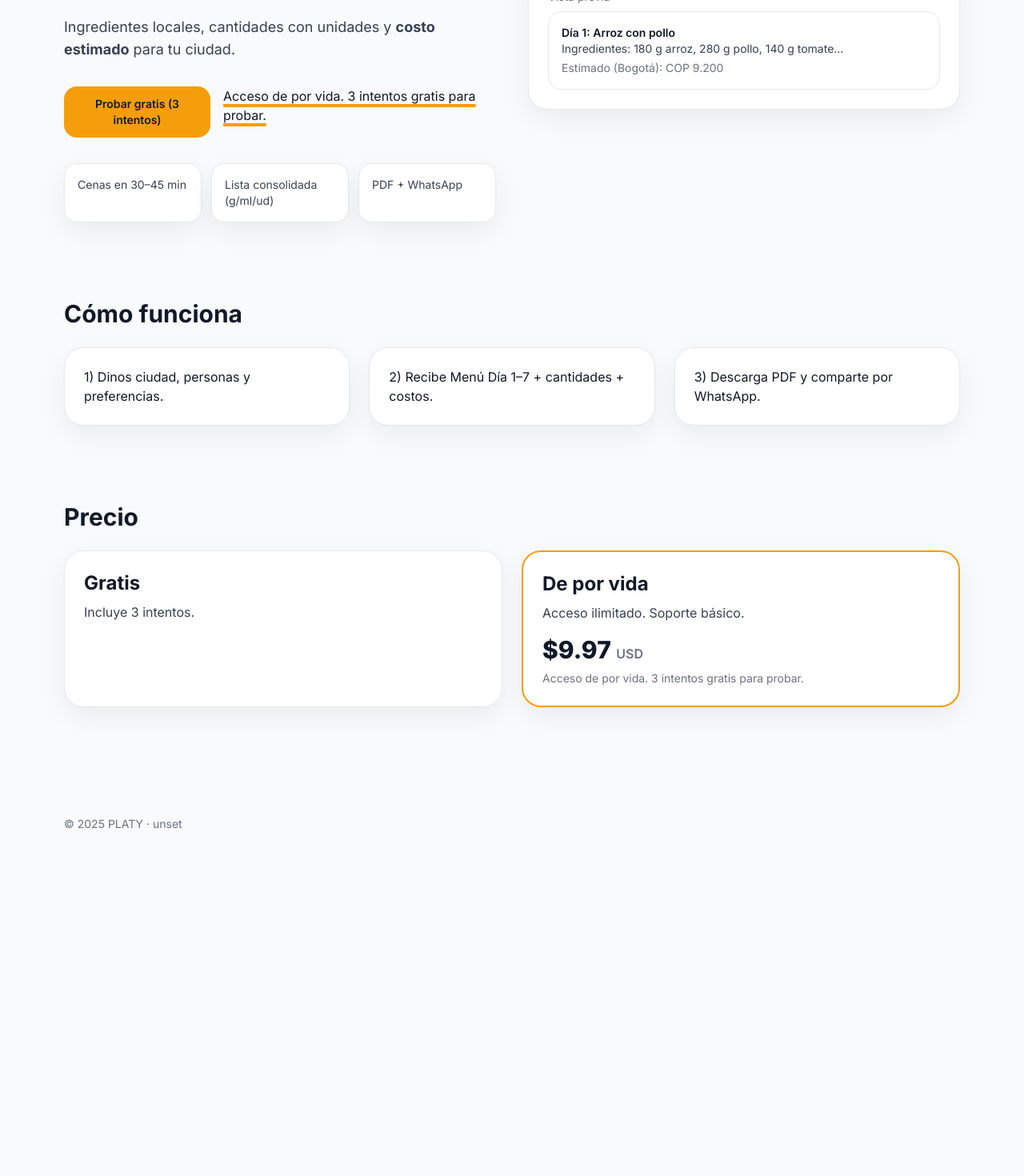
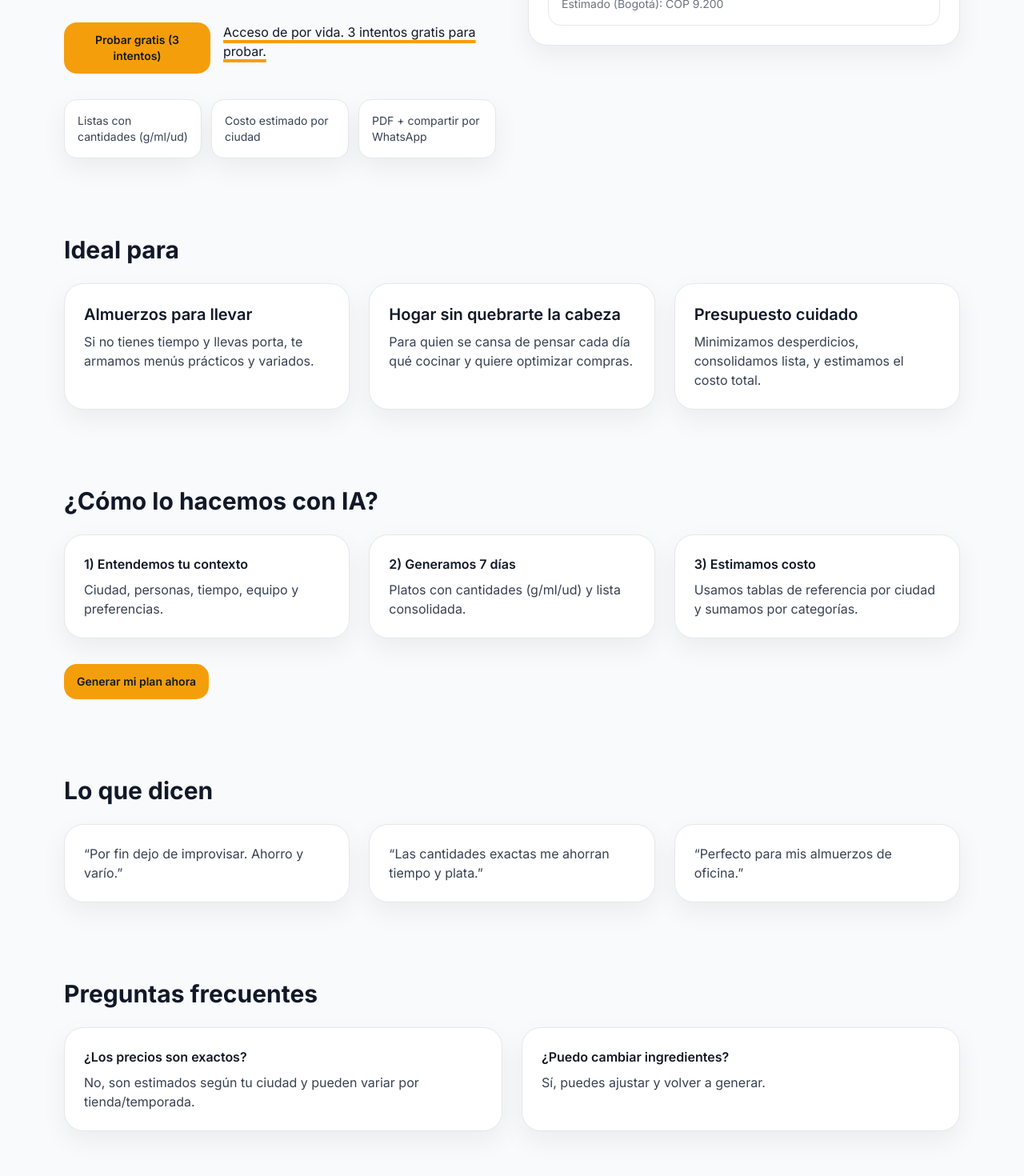
Before and after one commit to davidvelascobohorquez-blip/Platty-Pro, a Next.js app: page / in a window 1280 px wide. Shown: the part 660-2130 px from the top of the page at 80% size. Before the commit the page ends 1796 px from the top, so only its background shows below. Built offline with nearby package versions, Linux system fonts and the light colour scheme; no server answers.

Commit message:
Update page.tsx

```diff
--- a/app/page.tsx
+++ b/app/page.tsx
@@ -6,37 +6,35 @@ import { site } from '@/site.config'
 export default function Page() {
   return (
     <main className="container py-14">
+      {/* HEADER */}
       <header className="flex items-center justify-between">
-        <Brand size="xl" />
+        <Brand />
         <nav className="text-sm text-stone">
           <a href="#como" className="mr-6 hover:text-charcoal">Cómo funciona</a>
+          <a href="#para-quien" className="mr-6 hover:text-charcoal">Para quién</a>
           <a href="#precios" className="hover:text-charcoal">Precios</a>
         </nav>
       </header>
 
+      {/* HERO */}
       <section className="mt-16 grid md:grid-cols-2 gap-10 items-center">
         <div>
           <h1 className="text-5xl md:text-6xl font-extrabold tracking-tight leading-[1.05]">
             Tu menú semanal más barato, en 1 clic
           </h1>
           <p className="mt-5 text-lg text-graphite">
-            Ingredientes locales, cantidades con unidades y <strong>costo estimado</strong> para tu ciudad.
+            Usamos <strong>IA</strong> para planificar 7 días con ingredientes locales, cantidades en <strong>g/ml/ud</strong> y <strong>costo estimado</strong> según tu ciudad.
           </p>
           <div className="mt-8 flex gap-4">
-            <Link href="/demo">
-              <Button>Probar gratis ({site.trials.free} intentos)</Button>
-            </Link>
-            <a
-              href="#precios"
-              className="underline decoration-amber decoration-4 underline-offset-4"
-            >
-              {site.copy.lifetimePitch}
+            <Link href="/demo"><Button>Probar gratis ({site.trials.free} intentos)</Button></Link>
+            <a href="#precios" className="underline decoration-amber decoration-4 underline-offset-4">
+              {site.copy?.lifetimePitch ?? 'Acceso de por vida. 3 intentos gratis para probar.'}
             </a>
           </div>
           <ul className="mt-8 grid grid-cols-1 sm:grid-cols-3 gap-3 text-sm text-graphite">
-            <li className="bg-card rounded-2xl p-4 shadow-soft border border-line">Cenas en 30–45 min</li>
-            <li className="bg-card rounded-2xl p-4 shadow-soft border border-line">Lista consolidada (g/ml/ud)</li>
-            <li className="bg-card rounded-2xl p-4 shadow-soft border border-line">PDF + WhatsApp</li>
+            <li className="bg-card rounded-2xl p-4 shadow-soft border border-line">Listas con cantidades (g/ml/ud)</li>
+            <li className="bg-card rounded-2xl p-4 shadow-soft border border-line">Costo estimado por ciudad</li>
+            <li className="bg-card rounded-2xl p-4 shadow-soft border border-line">PDF + compartir por WhatsApp</li>
           </ul>
         </div>
 
@@ -44,50 +42,96 @@ export default function Page() {
           <div className="text-sm text-stone mb-2">Vista previa</div>
           <div className="rounded-2xl border border-line p-4 text-sm">
             <div className="font-semibold">Día 1: Arroz con pollo</div>
-            <div className="text-graphite">
-              Ingredientes: 180 g arroz, 280 g pollo, 140 g tomate…
-            </div>
+            <div className="text-graphite">Ingredientes: 180 g arroz, 280 g pollo, 140 g tomate…</div>
             <div className="text-stone mt-1">Estimado (Bogotá): COP 9.200</div>
           </div>
         </div>
       </section>
 
-      <section id="como" className="mt-24">
-        <h2 className="text-3xl font-bold">Cómo funciona</h2>
+      {/* PARA QUIÉN */}
+      <section id="para-quien" className="mt-24">
+        <h2 className="text-3xl font-bold">Ideal para</h2>
         <div className="grid md:grid-cols-3 gap-6 mt-6">
           <div className="bg-card rounded-3xl shadow-soft border border-line p-6">
-            1) Dinos ciudad, personas y preferencias.
+            <div className="text-xl font-semibold">Almuerzos para llevar</div>
+            <p className="text-graphite mt-2">Si no tienes tiempo y llevas porta, te armamos menús prácticos y variados.</p>
           </div>
           <div className="bg-card rounded-3xl shadow-soft border border-line p-6">
-            2) Recibe Menú Día 1–7 + cantidades + costos.
+            <div className="text-xl font-semibold">Hogar sin quebrarte la cabeza</div>
+            <p className="text-graphite mt-2">Para quien se cansa de pensar cada día qué cocinar y quiere optimizar compras.</p>
           </div>
           <div className="bg-card rounded-3xl shadow-soft border border-line p-6">
-            3) Descarga PDF y comparte por WhatsApp.
+            <div className="text-xl font-semibold">Presupuesto cuidado</div>
+            <p className="text-graphite mt-2">Minimizamos desperdicios, consolidamos lista, y estimamos el costo total.</p>
           </div>
         </div>
       </section>
 
+      {/* CÓMO FUNCIONA */}
+      <section id="como" className="mt-24">
+        <h2 className="text-3xl font-bold">¿Cómo lo hacemos con IA?</h2>
+        <div className="grid md:grid-cols-3 gap-6 mt-6">
+          <div className="bg-card rounded-3xl shadow-soft border border-line p-6">
+            <div className="font-semibold mb-2">1) Entendemos tu contexto</div>
+            <p className="text-graphite">Ciudad, personas, tiempo, equipo y preferencias.</p>
+          </div>
+          <div className="bg-card rounded-3xl shadow-soft border border-line p-6">
+            <div className="font-semibold mb-2">2) Generamos 7 días</div>
+            <p className="text-graphite">Platos con cantidades (g/ml/ud) y lista consolidada.</p>
+          </div>
+          <div className="bg-card rounded-3xl shadow-soft border border-line p-6">
+            <div className="font-semibold mb-2">3) Estimamos costo</div>
+            <p className="text-graphite">Usamos tablas de referencia por ciudad y sumamos por categorías.</p>
+          </div>
+        </div>
+        <div className="mt-8">
+          <Link href="/demo"><Button>Generar mi plan ahora</Button></Link>
+        </div>
+      </section>
+
+      {/* TESTIMONIOS / PRUEBA SOCIAL */}
+      <section className="mt-24">
+        <h2 className="text-3xl font-bold">Lo que dicen</h2>
+        <div className="grid md:grid-cols-3 gap-6 mt-6 text-graphite">
+          <div className="bg-card rounded-3xl shadow-soft border border-line p-6">“Por fin dejo de improvisar. Ahorro y varío.”</div>
+          <div className="bg-card rounded-3xl shadow-soft border border-line p-6">“Las cantidades exactas me ahorran tiempo y plata.”</div>
+          <div className="bg-card rounded-3xl shadow-soft border border-line p-6">“Perfecto para mis almuerzos de oficina.”</div>
+        </div>
+      </section>
+
+      {/* FAQ */}
+      <section className="mt-24">
+        <h2 className="text-3xl font-bold">Preguntas frecuentes</h2>
+        <div className="grid md:grid-cols-2 gap-6 mt-6">
+          <div className="bg-card rounded-3xl shadow-soft border border-line p-6">
+            <div className="font-semibold">¿Los precios son exactos?</div>
+            <p className="text-graphite mt-2">No, son estimados según tu ciudad y pueden variar por tienda/temporada.</p>
+          </div>
+          <div className="bg-card rounded-3xl shadow-soft border border-line p-6">
+            <div className="font-semibold">¿Puedo cambiar ingredientes?</div>
+            <p className="text-graphite mt-2">Sí, puedes ajustar y volver a generar.</p>
+          </div>
+        </div>
+      </section>
+
+      {/* PRECIOS */}
       <section id="precios" className="mt-24">
         <h2 className="text-3xl font-bold">Precio</h2>
         <div className="grid md:grid-cols-2 gap-6 mt-6">
           <div className="bg-card rounded-3xl shadow-soft border border-line p-6">
             <div className="text-2xl font-bold">Gratis</div>
-            <div className="text-graphite mt-2">
-              Incluye {site.trials.free} intentos.
-            </div>
+            <div className="text-graphite mt-2">Incluye {site.trials.free} intentos.</div>
           </div>
           <div className="bg-card rounded-3xl shadow-soft border-2 border-amber p-6">
             <div className="text-2xl font-bold">De por vida</div>
             <div className="text-graphite mt-2">Acceso ilimitado. Soporte básico.</div>
-            <div className="mt-4 text-3xl font-extrabold">
-              ${site.pricing.lifetimeUSD}{' '}
-              <span className="text-base font-semibold text-stone">USD</span>
-            </div>
-            <p className="text-sm text-stone mt-2">{site.copy.lifetimePitch}</p>
+            <div className="mt-4 text-3xl font-extrabold">${site.pricing.lifetimeUSD} <span className="text-base font-semibold text-stone">USD</span></div>
+            <p className="text-sm text-stone mt-2">{site.copy?.lifetimePitch ?? 'Acceso de por vida. 3 intentos gratis para probar.'}</p>
           </div>
         </div>
       </section>
 
+      {/* FOOTER */}
       <footer className="mt-24 py-10 text-sm text-stone">
         © {new Date().getFullYear()} {site.brand} · {site.domain}
       </footer>
```
